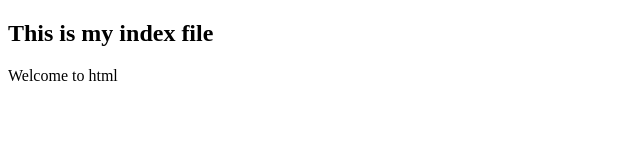
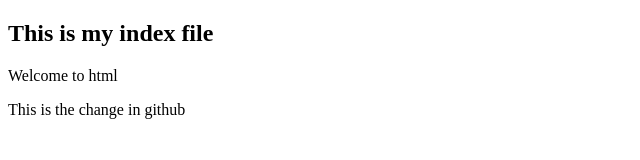
Before and after one commit to Collokioko/sanitizer, a plain HTML site: page index.html in a window 1280 px wide. Shown: the whole page, without its empty margins (0-640 px from the left). Drawn offline with Linux system fonts and the light colour scheme.

Commit message:
Update index.html

```diff
--- a/index.html
+++ b/index.html
@@ -8,5 +8,6 @@
 <body>
     <h2>This is my index file</h2>
     <p>Welcome to html</p>
+    <p>This is the change in github</p>
 </body>
 </html>
```
